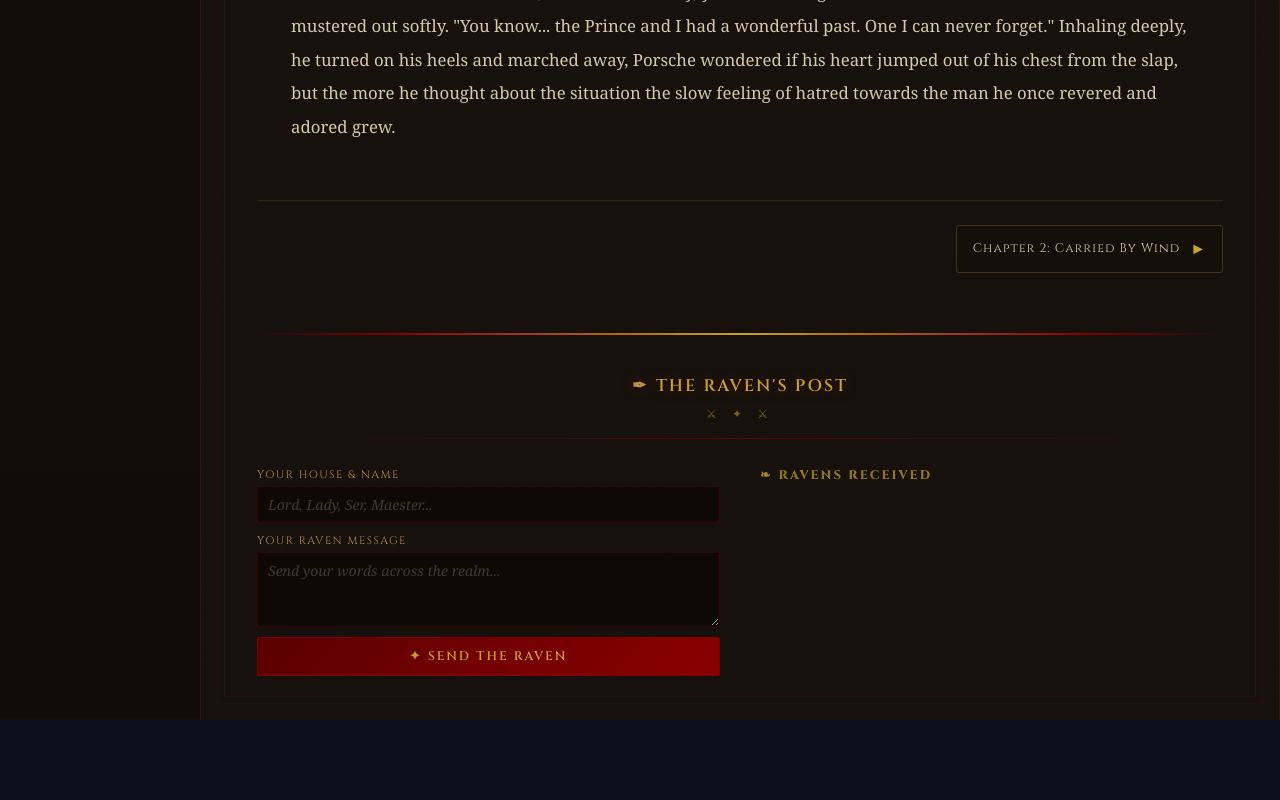
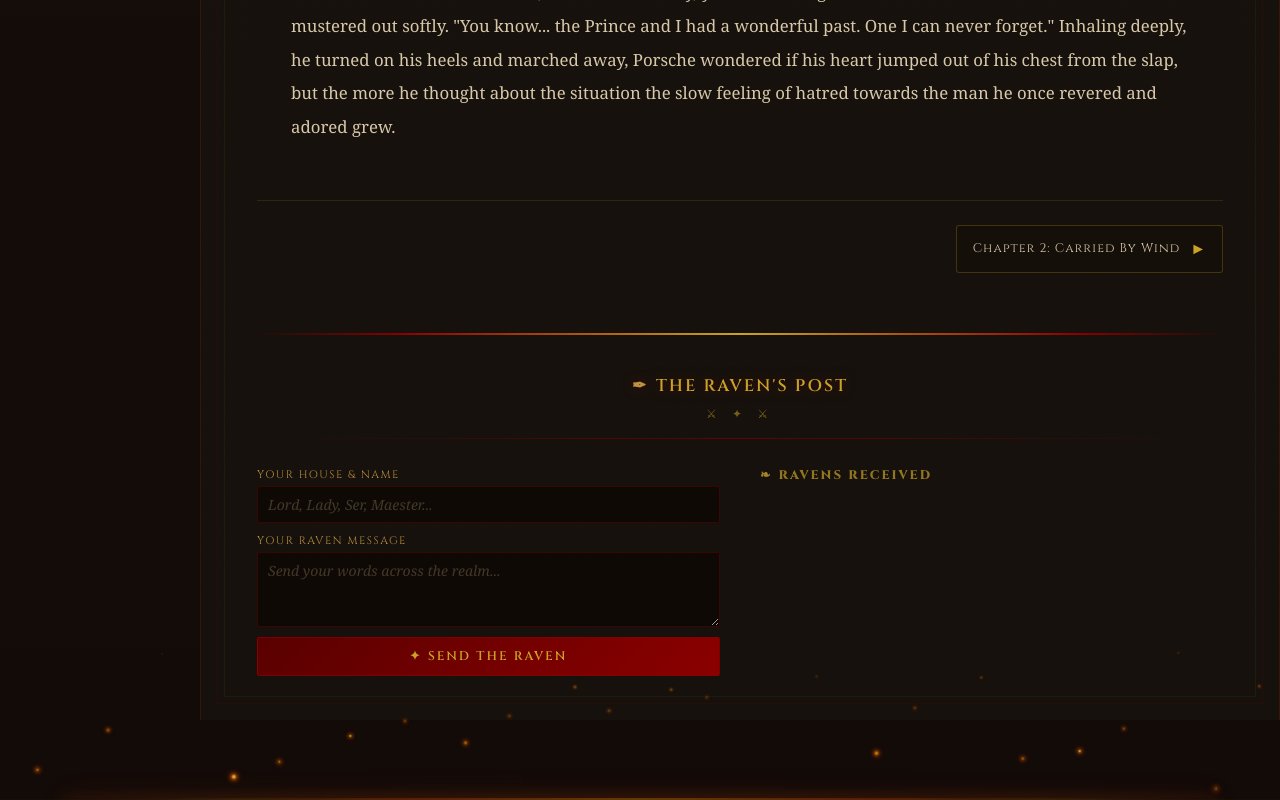
Before and after one commit to wickxdwrites/celestial-archives, a React (Vite) app: page /celestial-archives/fics/aehb in a window 1280 px wide. Shown: the part 5900-6700 px from the top of the page. Before the commit the page ends 6620 px from the top, so only its background shows below. Built offline with nearby package versions, Linux system fonts and the light colour scheme; a web font is replaced by a local one.

Commit message:
Any updates and changes? I forgot

```diff
--- a/src/pages/AEHB.css
+++ b/src/pages/AEHB.css
@@ -1500,4 +1500,105 @@
 
   .aehb-manuscript-content,
   .aehb-manuscript-header { padding: 24px 20px; }
-}
+
+  .aehb-bottom-embers {
+    height: 60px;
+  }
+}
+
+/* ── Bottom page burning embers ── */
+
+.aehb-bottom-embers {
+  position: relative;
+  width: 100%;
+  height: 80px;
+  overflow: visible;
+  pointer-events: none;
+  z-index: 5;
+}
+
+.aehb-ember-glow-bar {
+  position: absolute;
+  bottom: 0;
+  left: 5%;
+  right: 5%;
+  height: 2px;
+  background: linear-gradient(
+    90deg,
+    transparent,
+    rgba(255, 140, 0, 0.3) 15%,
+    rgba(255, 80, 0, 0.5) 30%,
+    rgba(255, 140, 0, 0.6) 50%,
+    rgba(255, 80, 0, 0.5) 70%,
+    rgba(255, 140, 0, 0.3) 85%,
+    transparent
+  );
+  box-shadow:
+    0 0 12px 4px rgba(255, 100, 0, 0.25),
+    0 0 30px 8px rgba(255, 60, 0, 0.1);
+  border-radius: 50%;
+  animation: aehb-glow-pulse 4s ease-in-out infinite alternate;
+}
+
+@keyframes aehb-glow-pulse {
+  0%   { opacity: 0.5; }
+  100% { opacity: 1; }
+}
+
+.aehb-bottom-ember {
+  position: absolute;
+  bottom: 0;
+  width: 3px;
+  height: 3px;
+  border-radius: 50%;
+  background: #ff8c00;
+  box-shadow:
+    0 0 4px 1px rgba(255, 140, 0, 0.9),
+    0 0 8px 2px rgba(255, 80, 0, 0.5);
+  opacity: 0;
+  pointer-events: none;
+  animation: aehb-bottom-ember-rise linear infinite;
+}
+
+@keyframes aehb-bottom-ember-rise {
+  0% {
+    opacity: 0;
+    transform: translateY(0) translateX(0) scale(1);
+  }
+  10% {
+    opacity: 0.95;
+  }
+  40% {
+    opacity: 0.7;
+  }
+  100% {
+    opacity: 0;
+    transform: translateY(-180px) translateX(var(--drift)) scale(0.15);
+  }
+}
+
+/* Spread embers across the full page width */
+.aehb-bottom-ember-0  { left:  3%; --drift: -10px; animation-duration: 3.2s; animation-delay: 0.0s; width: 2px; height: 2px; }
+.aehb-bottom-ember-1  { left:  8%; --drift:  12px; animation-duration: 4.0s; animation-delay: 1.4s; width: 3px; height: 3px; background: #ff6a00; }
+.aehb-bottom-ember-2  { left: 13%; --drift: -6px;  animation-duration: 3.5s; animation-delay: 0.6s; width: 2px; height: 2px; }
+.aehb-bottom-ember-3  { left: 18%; --drift:  15px; animation-duration: 4.4s; animation-delay: 2.0s; width: 4px; height: 4px; background: #ffad33; }
+.aehb-bottom-ember-4  { left: 22%; --drift: -18px; animation-duration: 3.0s; animation-delay: 0.3s; width: 2px; height: 2px; }
+.aehb-bottom-ember-5  { left: 27%; --drift:  8px;  animation-duration: 3.8s; animation-delay: 1.8s; width: 3px; height: 3px; background: #ffc040; }
+.aehb-bottom-ember-6  { left: 32%; --drift: -14px; animation-duration: 4.2s; animation-delay: 0.9s; width: 2px; height: 2px; }
+.aehb-bottom-ember-7  { left: 36%; --drift:  10px; animation-duration: 3.3s; animation-delay: 2.6s; width: 3px; height: 3px; }
+.aehb-bottom-ember-8  { left: 40%; --drift: -8px;  animation-duration: 4.6s; animation-delay: 0.2s; width: 2px; height: 2px; background: #ff6a00; }
+.aehb-bottom-ember-9  { left: 44%; --drift:  16px; animation-duration: 3.6s; animation-delay: 1.1s; width: 4px; height: 4px; background: #ffad33; }
+.aehb-bottom-ember-10 { left: 48%; --drift: -12px; animation-duration: 3.1s; animation-delay: 2.3s; width: 2px; height: 2px; }
+.aehb-bottom-ember-11 { left: 52%; --drift:  6px;  animation-duration: 4.0s; animation-delay: 0.5s; width: 3px; height: 3px; background: #ffc040; }
+.aehb-bottom-ember-12 { left: 56%; --drift: -20px; animation-duration: 3.4s; animation-delay: 1.6s; width: 2px; height: 2px; }
+.aehb-bottom-ember-13 { left: 60%; --drift:  14px; animation-duration: 4.3s; animation-delay: 2.8s; width: 3px; height: 3px; }
+.aehb-bottom-ember-14 { left: 64%; --drift: -5px;  animation-duration: 3.7s; animation-delay: 0.7s; width: 2px; height: 2px; background: #ff6a00; }
+.aehb-bottom-ember-15 { left: 68%; --drift:  18px; animation-duration: 4.5s; animation-delay: 1.3s; width: 4px; height: 4px; }
+.aehb-bottom-ember-16 { left: 72%; --drift: -16px; animation-duration: 3.2s; animation-delay: 2.1s; width: 2px; height: 2px; }
+.aehb-bottom-ember-17 { left: 76%; --drift:  10px; animation-duration: 3.9s; animation-delay: 0.4s; width: 3px; height: 3px; background: #ffad33; }
+.aehb-bottom-ember-18 { left: 80%; --drift: -10px; animation-duration: 4.1s; animation-delay: 1.9s; width: 2px; height: 2px; }
+.aehb-bottom-ember-19 { left: 84%; --drift:  12px; animation-duration: 3.5s; animation-delay: 2.5s; width: 3px; height: 3px; background: #ffc040; }
+.aehb-bottom-ember-20 { left: 88%; --drift: -8px;  animation-duration: 4.4s; animation-delay: 0.8s; width: 2px; height: 2px; }
+.aehb-bottom-ember-21 { left: 91%; --drift:  14px; animation-duration: 3.0s; animation-delay: 1.5s; width: 4px; height: 4px; background: #ff6a00; }
+.aehb-bottom-ember-22 { left: 95%; --drift: -16px; animation-duration: 3.8s; animation-delay: 2.9s; width: 2px; height: 2px; }
+.aehb-bottom-ember-23 { left: 98%; --drift:  6px;  animation-duration: 4.2s; animation-delay: 0.1s; width: 3px; height: 3px; }
--- a/src/pages/AEHB.jsx
+++ b/src/pages/AEHB.jsx
@@ -289,6 +289,14 @@ export default function AEHB() {
           </main>
         </div>
       </div>
+
+      {/* Bottom burning ember trail */}
+      <div className="aehb-bottom-embers">
+        {[...Array(24)].map((_, i) => (
+          <span key={i} className={`aehb-bottom-ember aehb-bottom-ember-${i}`} />
+        ))}
+        <div className="aehb-ember-glow-bar" />
+      </div>
     </div>
   )
 }
```
